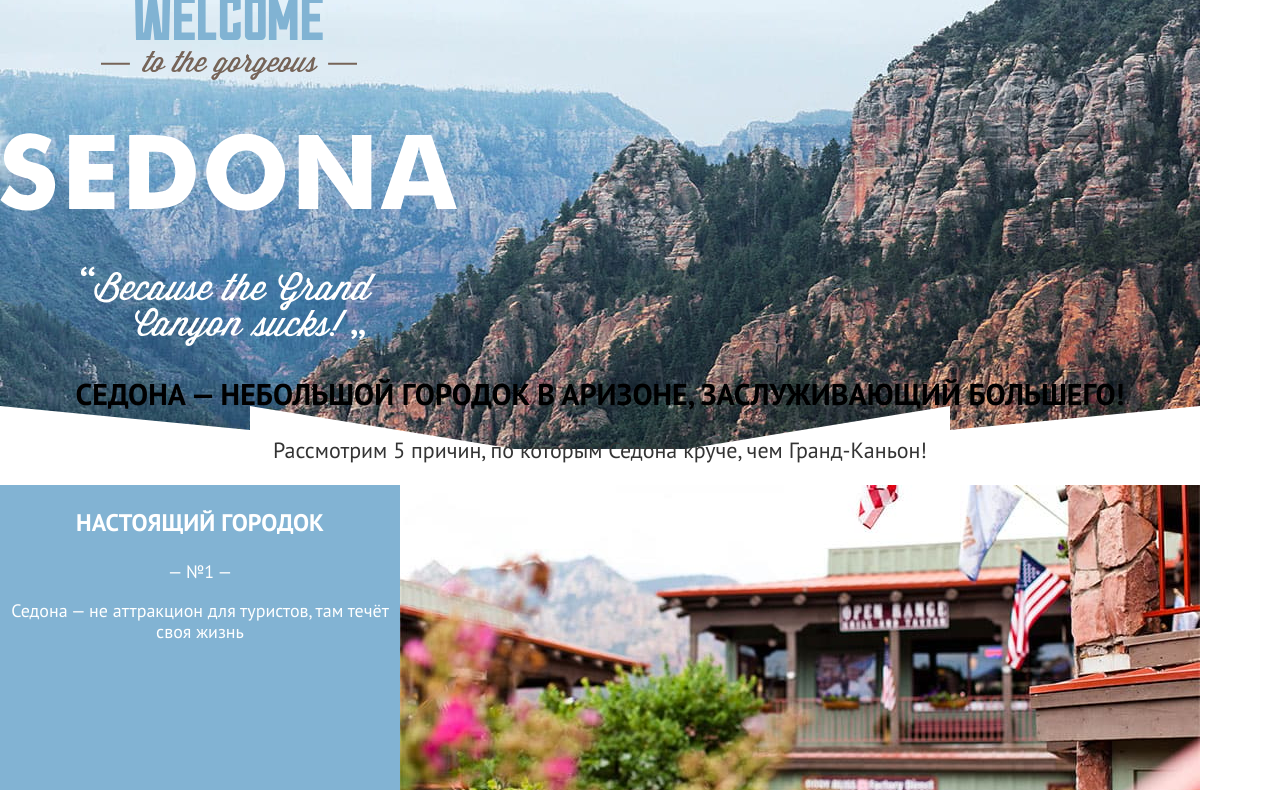
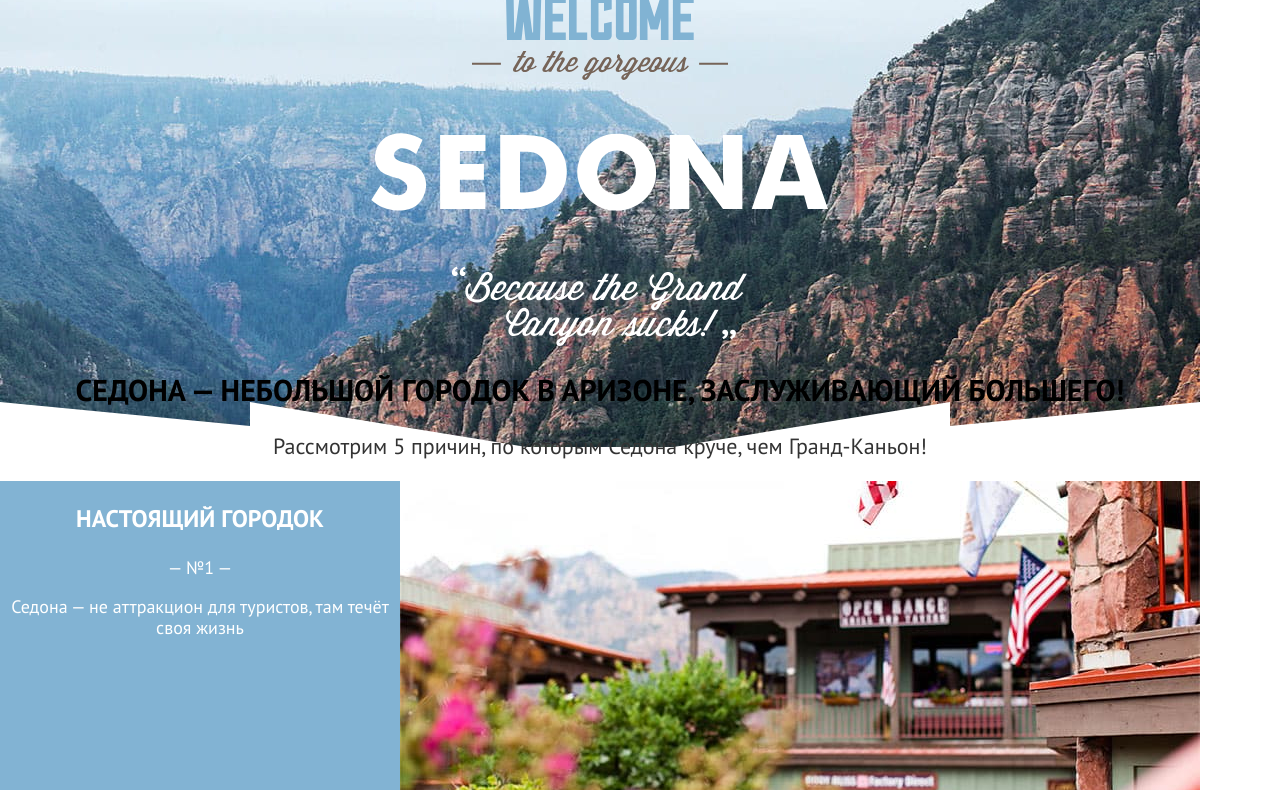
Before and after one commit to htmlacademy-htmlcss/2104731-sedona-34, a plain HTML site: page index.html in a window 1280 px wide. Shown: the part 152-942 px from the top of the page. Drawn offline with Linux system fonts and the light colour scheme.

Commit message:
Перенёс header в каталог

```diff
--- a/index.html
+++ b/index.html
@@ -44,7 +44,7 @@
     <div class="page-container">
       <div class="welcome">
         <h1 class="visually-hidden">Седона</h1>
-        <img src="images/welcome.svg" width="458" height="352" alt="Добро пожаловать Седону">
+        <img class="welcome-title" src="images/welcome.svg" width="458" height="352" alt="Добро пожаловать Седону">
         <h2 class="welcome-subtitle">Седона — небольшой городок в Аризоне, заслуживающий большего!</h2>
         <p class="five-reasons">Рассмотрим 5 причин, по которым Седона круче, чем Гранд-Каньон!</p>
       </div>
--- a/styles/styles.css
+++ b/styles/styles.css
@@ -113,6 +113,11 @@ body {
   background-position: bottom, center;
   background-repeat: no-repeat, no-repeat;
 }
+
+ .welcome-title {
+   display: block;
+   margin: auto;
+ }
 
 .welcome-subtitle {
   font-size: 30px;
```
Also changed, not shown: catalog.html (+3 -3 lines).
